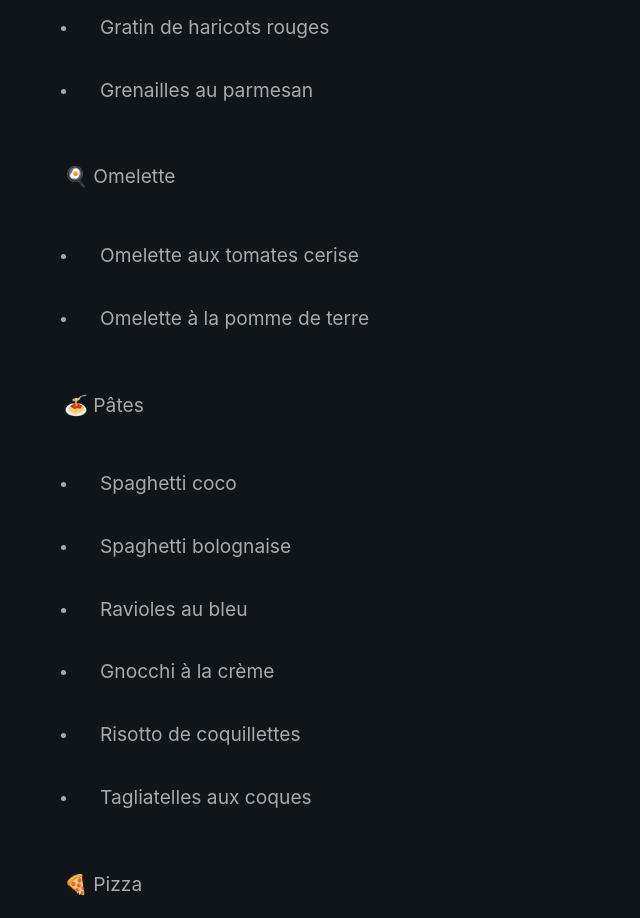
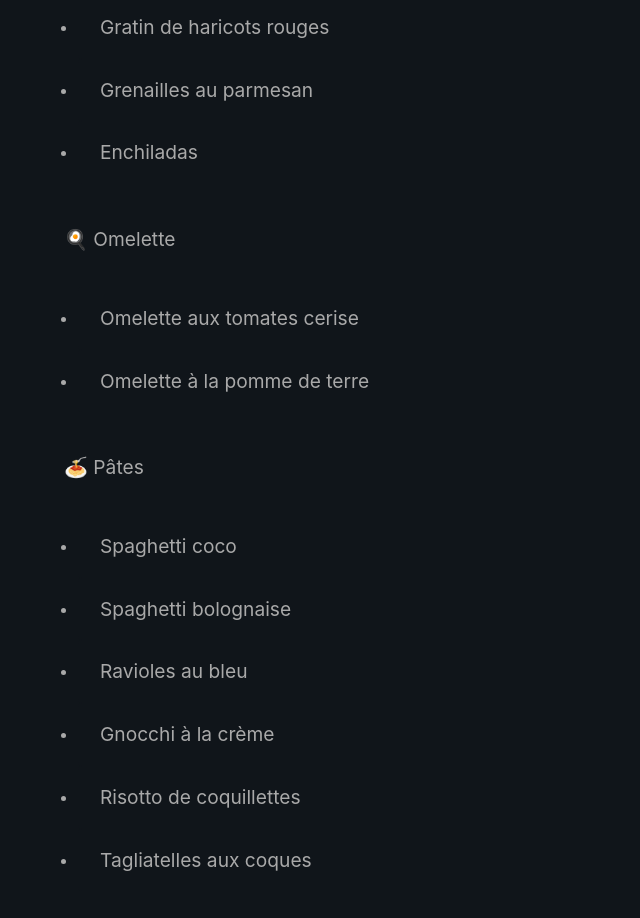
Before and after one commit to Benjent/recipes, a Vue app: page / in a window 1280 px wide. Shown: the part 1920-2838 px from the top of the page, without its empty margins (0-640 px from the left). Built offline with nearby package versions, Linux system fonts and the light colour scheme; what vue3-mq would draw is missing.

Commit message:
feat(recipes): add enchiladas

```diff
--- a/src/data/recipes.js
+++ b/src/data/recipes.js
@@ -7,7 +7,6 @@ const recipes = [
     // Taboulé : 200g de semoule fine (cuire semoule avant...), équivalent d'eau bouillante (bouilloire), verser dans un plat avec raisins secs et tomates cerises, attendre 10 minute couvercle)
     // Penne bolo lentlle
     // burito riz pesto rosso
-    // enchiladas
     // Riz froid radis fromage
     // Hachis parmentier de kefta (pomme de terre, carotte)
     // Cake à la pomme de terre (+ emmental)
@@ -1299,6 +1298,65 @@ const recipes = [
         steps: ["Mélanger poivrons, saucisses, petits pois avec le riz et les épices", "Ajouter le bouillon", "Enfourner une quanrantaine de minutes"],
     },
     {
+        name: "Enchiladas",
+        category: category.GRATIN,
+        ingredients: [
+            {
+                name: "Sauce tomate",
+                amount: 350,
+                unit: "g",
+            },
+            {
+                name: "Haricot rouge",
+                amount: 350,
+                unit: "g",
+            },
+            {
+                name: "Oignon rouge",
+                amount: 2,
+                unit: "p",
+            },
+            {
+                name: "Pomme de terre",
+                amount: 12,
+                unit: "p",
+            },
+            {
+                name: "Emmental",
+                amount: 50,
+                unit: "g",
+            },
+            {
+                name: "Galette de blé",
+                amount: 6,
+                unit: "p",
+            },
+            {
+                name: "Cumin",
+                amount: 10,
+                unit: "g",
+            },
+            {
+                name: "Paprika",
+                amount: 10,
+                unit: "g",
+            },
+            {
+                name: "Piment",
+                amount: 10,
+                unit: "g",
+            },
+            {
+                name: "Guacamole",
+                amount: 25,
+                unit: "g",
+            },
+        ],
+        rapidity: rapidity.LONG,
+        preparation: ["Préparer les oignons, les pommes de terre et les trancher"],
+        steps: ["Pré-cuire les oignons avec les pommes de terre une trentaine de minutes au four avec un filet d'huile et les épices", "Répandre la sauce tomate dans un plat avec sel et poivre", "Répartir les oignons, pommes de terre et haricots dans les galettes avec un peu d'emmental", "Rouler et déposer les galettes dans le plat de sauce tomate", "Recouvrir les rouleaux d'emmental", "Enfourner une dizaine de minutes", "Ajouter du guacamole"],
+    },
+    {
         name: "Tagliatelles aux coques",
         category: category.PASTA,
         ingredients: [
```
